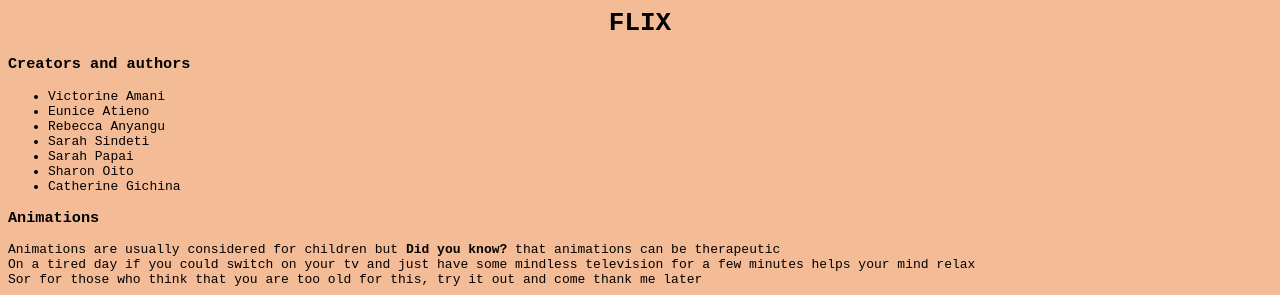
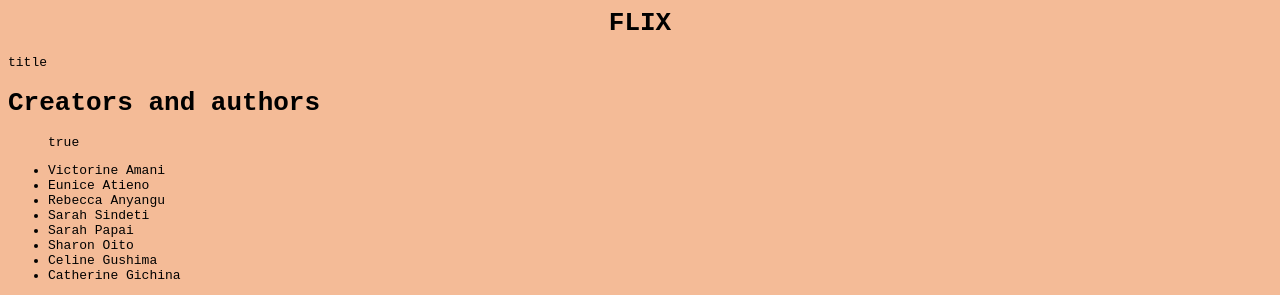
Before and after one commit to Victorine-amani/Js-Dom-Manipulation, a plain HTML site: page index.html in a window 1280 px wide. Shown: the top 295 px of the page. Drawn offline with Linux system fonts and the light colour scheme.

Commit message:
Update index.html

```diff
--- a/index.html
+++ b/index.html
@@ -7,14 +7,17 @@
 
 <body onload="displayName()">
     <h1 class="title">FLIX</h1>
-    <h3>Creators and authors</h3>
+    <p id="p1"></p>
+    <h1 style="text-align: left;">Creators and authors</h1>
     <ul class="names">
+        <p id="p"></p>
         <li>Victorine Amani</li>
         <li>Eunice Atieno</li>
         <li>Rebecca Anyangu</li>
         <li>Sarah Sindeti</li>
         <li>Sarah Papai</li>
         <li>Sharon Oito</li>
+        <li>Celine Gushima</li>
         <li>Catherine Gichina</li>
     </ul>
     <h3>Animations</h3>
@@ -28,21 +31,18 @@
     <script>
         document.body.setAttribute('style', 'background-color:rgb(244,187,151)')
 
+        function displayName() {
+            var heading = document.getElementsByClassName("title")[0].getAttribute("class")
+            document.getElementById("p1").innerHTML = heading;
 
-        function displayName() {
-//             var heading = document.getElementsByClassName("title")
-//             var title = heading.getAttribute("class")
-//             console.log(title)
-
-          var groupies = document.getElementsByClassName("names");
+            var groupies = document.getElementsByClassName("names");
             var check = groupies[0].hasAttribute("class")
             document.getElementById("p").innerHTML = check;
-
 
             var sblng = document.getElementById("net").previousSibling;
             console.log(sblng);
 
-             var h1 = document.body.firstChild;
+            var h1 = document.body.firstChild;
             console.log(h1.nodeName);
 
 
@@ -52,3 +52,6 @@
 </body>
 
 </html>
+</body>
+
+</html>
```
